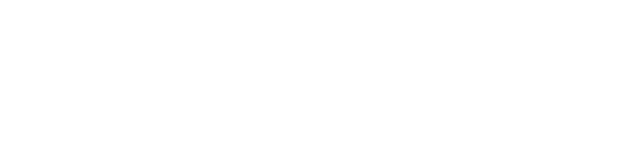
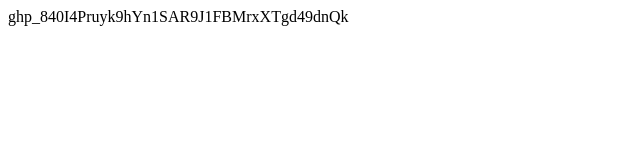
Before and after one commit to TenetOhec/project_1, a plain HTML site: page 淘宝搜索案例/testtest/push.html in a window 1280 px wide. Shown: the whole page, without its empty margins (0-640 px from the left). Drawn offline with Linux system fonts and the light colour scheme.

Commit message:
给push.html加了内容

```diff
--- a/淘宝搜索案例/testtest/push.html
+++ b/淘宝搜索案例/testtest/push.html
@@ -7,6 +7,6 @@
     <title>Document</title>
 </head>
 <body>
-
+    <div> 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 </div>
 </body>
 </html>
```
